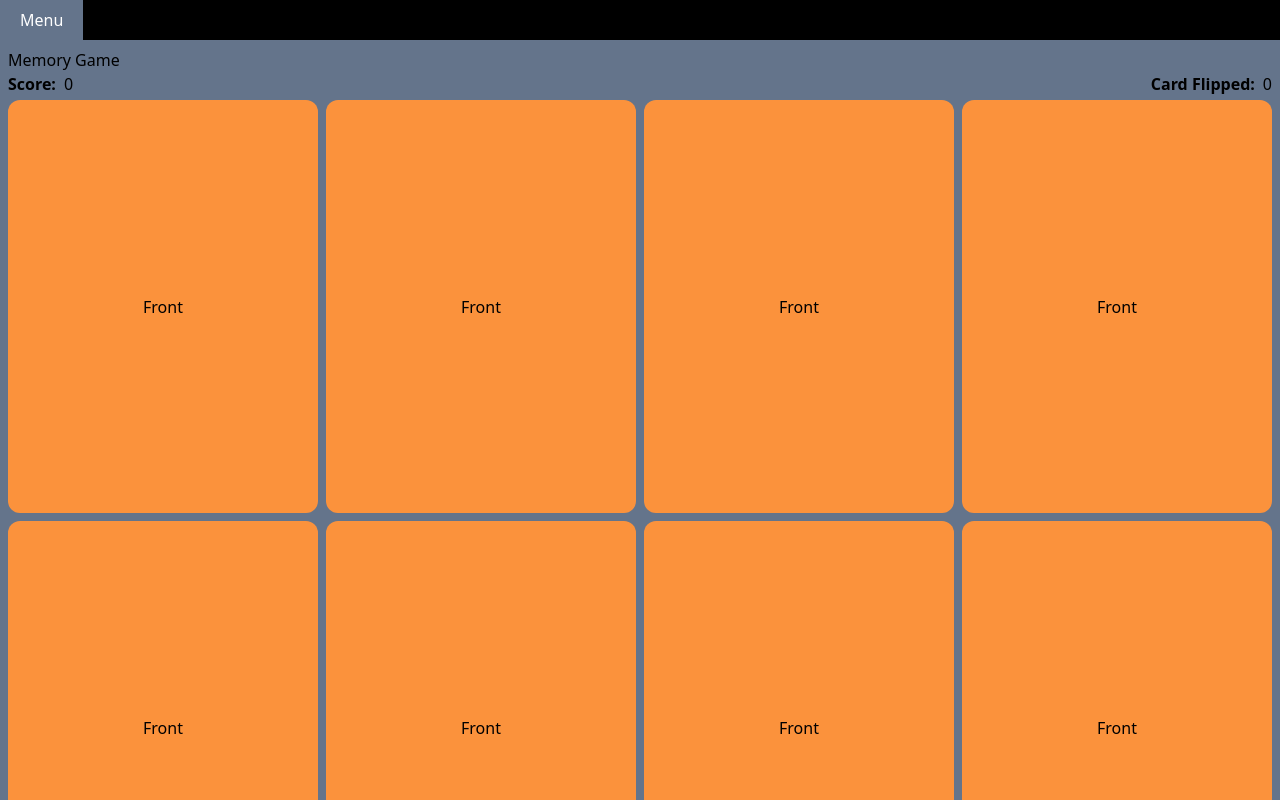
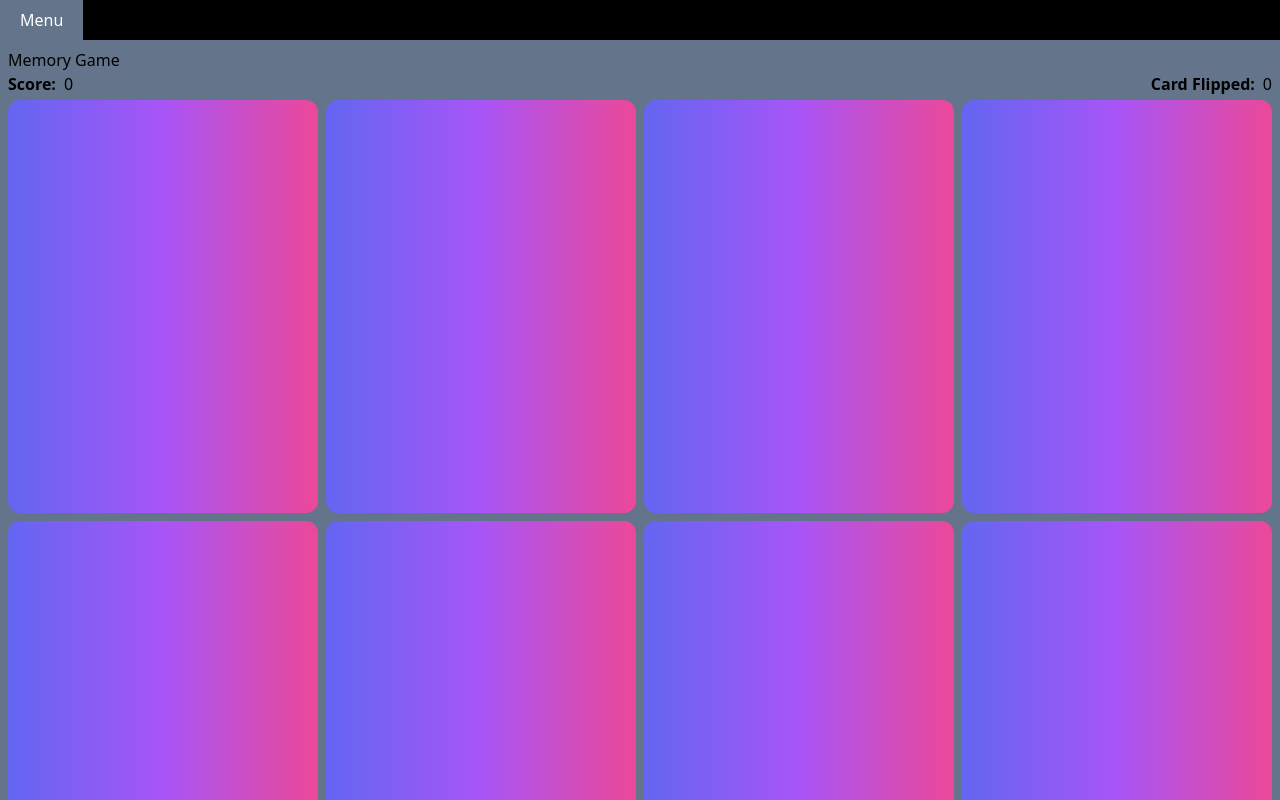
Before and after one commit to A1exsandro/learn-together, a React (Create React App) app: page /memory-game in a window 1280 px wide. Shown: the top 800 px of the page. Built offline with nearby package versions, Linux system fonts and the light colour scheme; no server answers.

Commit message:
refactor: styles

```diff
--- a/src/components/memory-game/Card.jsx
+++ b/src/components/memory-game/Card.jsx
@@ -16,8 +16,9 @@ const Card = ({ id, idBoth, cardName}) => {
       >
 
         {/* FRONT OF CARD */}
-        <div className="flex justify-center items-center flip bg-orange-400 rotateY rounded-xl">
-          <h1 className="">Front</h1>
+        <div className="flex justify-center items-center flip rotateY rounded-xl
+          bg-gradient-to-r from-indigo-500 via-purple-500 to-pink-500">
+          <h1 className=""></h1>
         </div>
 
         {/* BACK OF CARD */}
--- a/src/constants/cards.js
+++ b/src/constants/cards.js
@@ -1,4 +1,6 @@
-const cards = ['Love', 'Work', 'life', 'Good']
+const cards = ['Love', 'Work', 'life', 'Good', 'Learn', 'Stop',
+  'Girl', 'Tall', 'Short', 'Fast', 'Big', 'Study'
+]
 
 const uniqueCard = cards.map((cardName, idBoth) => ({
   idBoth,
--- a/src/pages/MemoryGame.jsx
+++ b/src/pages/MemoryGame.jsx
@@ -19,7 +19,9 @@ const MemoryGame = () => {
       <div className="grid grid-cols-4 gap-2">
         {
           loading ? (
-            <p className="">Wait please, loading the cards...</p>
+            <div className="fixed text-center font-bold w-full">
+              <p className="">Wait please, loading the cards...</p>
+            </div>
           ) : (
             cards.map((card) => (
               <Card key={card.id} {...card} />
```
